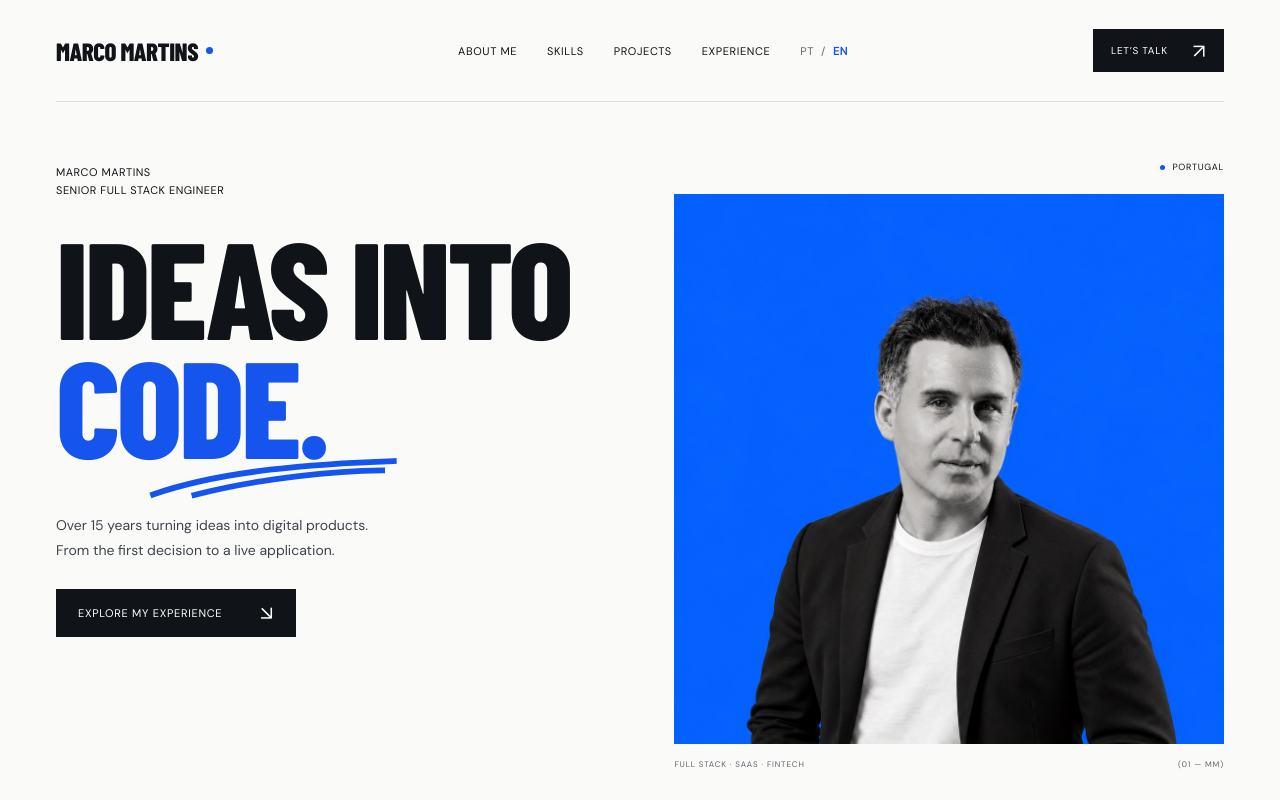
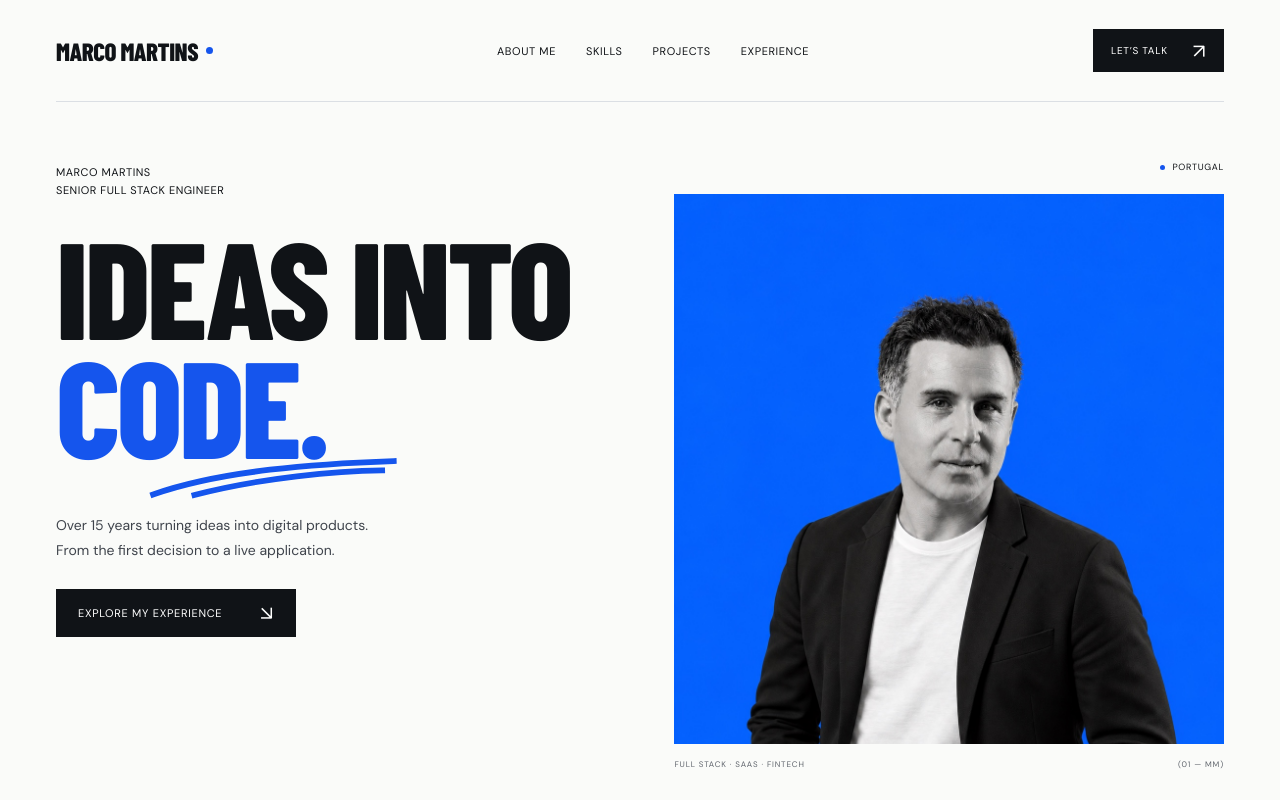
Before and after one commit to marco-martins/marco-martins.com, an Angular app: page / in a window 1280 px wide. Shown: the top 800 px of the page. Built offline with nearby package versions, Linux system fonts and the light colour scheme.

Commit message:
Remove language selector in the site-header component

```diff
--- a/src/app/components/site-header/site-header.component.html
+++ b/src/app/components/site-header/site-header.component.html
@@ -8,12 +8,6 @@
     <a href="#skills">Skills</a>
     <a href="#projects">Projects</a>
     <a href="#career">Experience</a>
-
-    <span class="language-switch" role="group" aria-label="Language">
-      <a class="language-option" href="index.html" lang="pt-PT" hreflang="pt-PT">PT</a>
-      <span aria-hidden="true">/</span>
-      <a class="language-option" href="en.html" lang="en" hreflang="en" aria-current="page">EN</a>
-    </span>
   </nav>
 
   <a class="button button-small" href="#contact">Let’s talk <span aria-hidden="true">↗</span></a>
```
